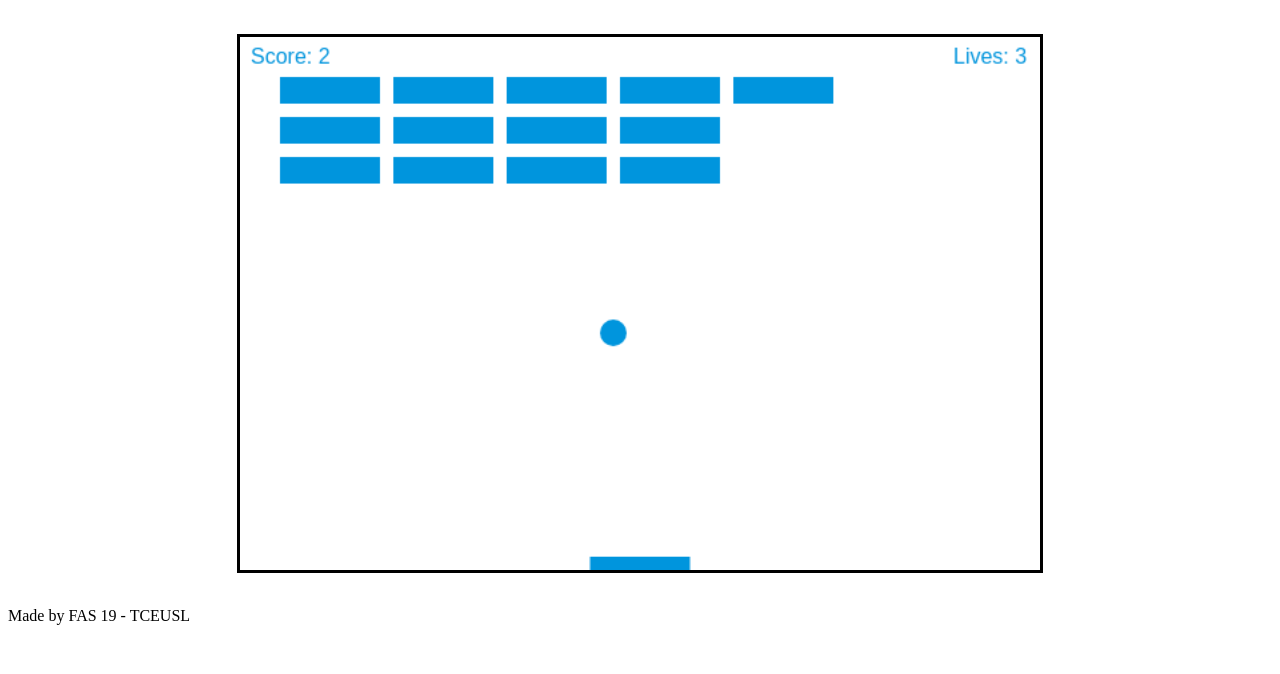
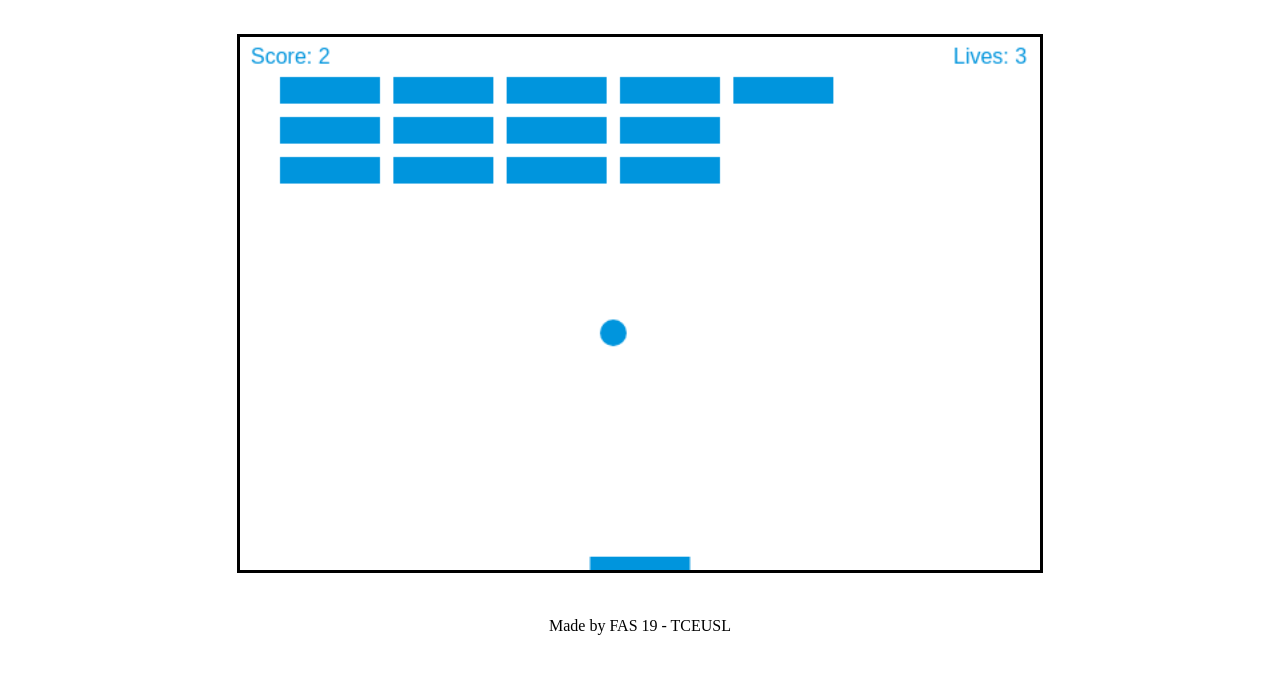
Before and after one commit to dilshankarunarathne/js-pong, a plain HTML site: page index.html in a window 1280 px wide. Shown: the part 98-772 px from the top of the page. Drawn offline with Linux system fonts and the light colour scheme.

Commit message:
Update style.css

```diff
--- a/style.css
+++ b/style.css
@@ -35,3 +35,12 @@
     background-color: blueviolet;
 }
 */
+
+.footer {
+    /*
+    background-color: #000000;
+    color: #ffffff;
+    */
+    padding: 10px;
+    text-align: center;
+}
```
